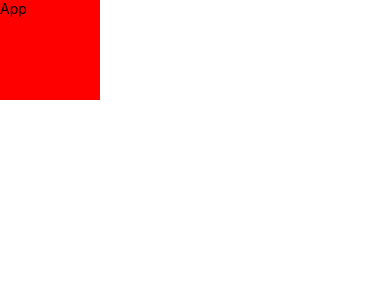
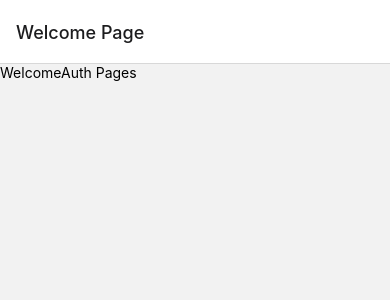
Before and after one commit to ardhianzz/mobile-s2p-app, a React Native app: screen / in a window 390 px wide. Shown: the top 300 px of the page. Built offline with nearby package versions, Linux system fonts and the light colour scheme.

Commit message:
Stack Screen Navigator

```diff
--- a/index.js
+++ b/index.js
@@ -3,7 +3,7 @@
  */
 
 import {AppRegistry} from 'react-native';
-import App from './App';
+import App from './src/App';
 import {name as appName} from './app.json';
 
 AppRegistry.registerComponent(appName, () => App);
--- a/package.json
+++ b/package.json
@@ -10,9 +10,12 @@
     "test": "jest"
   },
   "dependencies": {
+    "@react-native-masked-view/masked-view": "^0.3.1",
     "@react-navigation/native": "^6.1.9",
+    "@react-navigation/stack": "^6.3.20",
     "react": "18.2.0",
     "react-native": "0.73.1",
+    "react-native-gesture-handler": "^2.14.0",
     "react-native-safe-area-context": "^4.8.2",
     "react-native-screens": "^3.29.0"
   },
--- a/App.tsx
+++ b/src/App.tsx
@@ -1,13 +1,13 @@
 import { StyleSheet, Text, View } from 'react-native'
 import React from 'react'
 import { NavigationContainer } from '@react-navigation/native'
+import Router from './router';
+import 'react-native-gesture-handler';
 
 const App = () => {
   return (
     <NavigationContainer>
-      <View style={styles.home}>
-        <Text>App</Text>
-      </View>
+      <Router />
     </NavigationContainer>
   )
 }
@@ -15,5 +15,5 @@ const App = () => {
 export default App
 
 const styles = StyleSheet.create({
-  home: {backgroundColor:"red", height:100, width:100}
+  home: {backgroundColor:"skyblue", height:100, width:100, borderRadius:20, shadowRadius:10}
 })
--- /dev/null
+++ b/src/pages/Login/index.js
@@ -0,0 +1,14 @@
+import { StyleSheet, Text, View } from 'react-native'
+import React from 'react'
+
+const LoginPage = () => {
+  return (
+    <View>
+      <Text>LoginPage Components</Text>
+    </View>
+  )
+}
+
+export default LoginPage
+
+const styles = StyleSheet.create({})
--- /dev/null
+++ b/src/pages/Register/index.js
@@ -0,0 +1,14 @@
+import { StyleSheet, Text, View } from 'react-native'
+import React from 'react'
+
+const RegisterComponent = () => {
+  return (
+    <View>
+      <Text>RegisterComponent</Text>
+    </View>
+  )
+}
+
+export default RegisterComponent
+
+const styles = StyleSheet.create({})
--- /dev/null
+++ b/src/pages/Splash/index.js
@@ -0,0 +1,19 @@
+import React, { useEffect } from "react";
+import { Text, View } from "react-native";
+
+const Splash = ({navigation}) => {
+    useEffect(() => {
+        setTimeout(() =>{
+            navigation.replace('Welcome Page');
+        }, 2000);
+    });
+
+
+    return (
+        <View>
+            <Text> Splash Screen gokil</Text>
+        </View>
+    )
+}
+
+export default Splash;
--- /dev/null
+++ b/src/pages/WelcomeAuth/index.js
@@ -0,0 +1,14 @@
+import { StyleSheet, Text, View } from 'react-native'
+import React from 'react'
+
+const WelcomeAuth = () => {
+  return (
+    <View>
+      <Text>WelcomeAuth Pages</Text>
+    </View>
+  )
+}
+
+export default WelcomeAuth
+
+const styles = StyleSheet.create({})
--- /dev/null
+++ b/src/pages/index.js
@@ -0,0 +1,11 @@
+import Splash from "./Splash";
+import LoginPage from "./Login";
+import WelcomeAuth from "./WelcomeAuth";
+import RegisterComponent from "./Register";
+
+export {
+    Splash,
+    LoginPage,
+    WelcomeAuth,
+    RegisterComponent
+}
--- /dev/null
+++ b/src/router/index.js
@@ -0,0 +1,18 @@
+import React from "react";
+import { createStackNavigator } from "@react-navigation/stack";
+import { Splash, LoginPage, RegisterComponent, WelcomeAuth } from "../pages";
+
+const Stack = createStackNavigator();
+
+const Router = () => {
+    return (
+        <Stack.Navigator>
+            <Stack.Screen name="Home" component={Splash} />
+            <Stack.Screen name="Login Page" component={LoginPage} />
+            <Stack.Screen name="Register" component={RegisterComponent} />
+            <Stack.Screen name="Welcome Page" component={WelcomeAuth} />
+        </Stack.Navigator>
+    )
+}
+
+export default Router;
```
Also changed, not shown: 2 other files (tests, documents, lock files or other folders).
